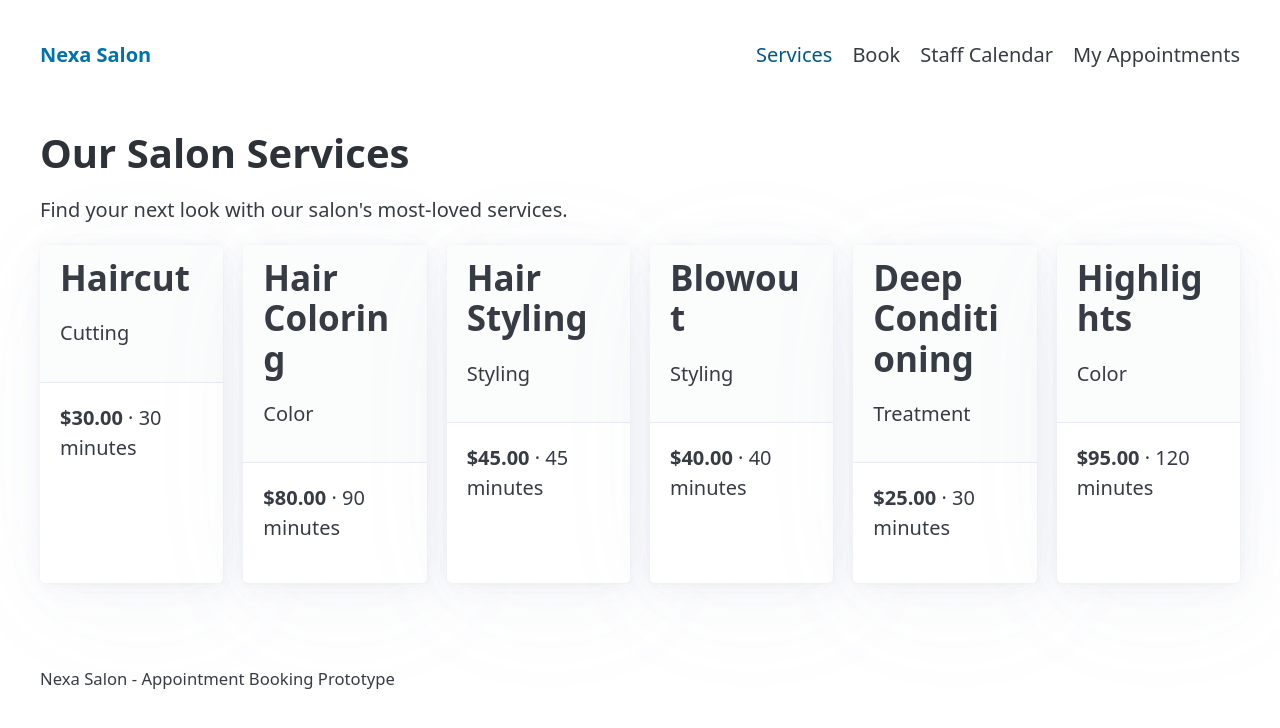
After one commit to shivamyadav-blip/egn475-salon-yadav, a Flask app: page /services in a window 1280 px wide. The commit adds this page. Shown: the top 728 px of the page. Run offline with Flask 3, Linux system fonts and the light colour scheme; some libraries are stand-ins or nearby versions.

Commit message:
Add services list with sample data

```diff
--- a/app.py
+++ b/app.py
@@ -2,6 +2,51 @@
 from flask import Flask, render_template
 
 app = Flask(__name__)
+
+SAMPLE_SERVICES = [
+    {
+        "id": 1,
+        "name": "Haircut",
+        "category": "Cutting",
+        "duration_minutes": 30,
+        "price_cents": 3000,
+    },
+    {
+        "id": 2,
+        "name": "Hair Coloring",
+        "category": "Color",
+        "duration_minutes": 90,
+        "price_cents": 8000,
+    },
+    {
+        "id": 3,
+        "name": "Hair Styling",
+        "category": "Styling",
+        "duration_minutes": 45,
+        "price_cents": 4500,
+    },
+    {
+        "id": 4,
+        "name": "Blowout",
+        "category": "Styling",
+        "duration_minutes": 40,
+        "price_cents": 4000,
+    },
+    {
+        "id": 5,
+        "name": "Deep Conditioning",
+        "category": "Treatment",
+        "duration_minutes": 30,
+        "price_cents": 2500,
+    },
+    {
+        "id": 6,
+        "name": "Highlights",
+        "category": "Color",
+        "duration_minutes": 120,
+        "price_cents": 9500,
+    },
+]
 
 
 @app.context_processor
@@ -13,5 +58,11 @@ def inject_registered_endpoints():
 def index():
     return render_template("index.html")
 
+
+@app.route("/services")
+def services():
+    return render_template("services.html", services=SAMPLE_SERVICES)
+
+
 if __name__ == "__main__":
     app.run(debug=True)
--- a/templates/base.html
+++ b/templates/base.html
@@ -28,7 +28,7 @@
           ] %}
             <li>
               {% if endpoint in registered_endpoints %}
-                <a href="{{ url_for(endpoint) }}">{{ label }}</a>
+                <a href="{{ url_for(endpoint) }}"{% if request.endpoint == endpoint %} aria-current="page"{% endif %}>{{ label }}</a>
               {% else %}
                 <span aria-disabled="true">{{ label }}</span>
               {% endif %}
--- /dev/null
+++ b/templates/services.html
@@ -0,0 +1,26 @@
+{% extends "base.html" %}
+
+{% block title %}Services | Nexa Salon{% endblock %}
+{% block description %}Explore haircut, coloring, and styling services at Nexa Salon.{% endblock %}
+
+{% block content %}
+  <h1>Our Salon Services</h1>
+  <p>Find your next look with our salon's most-loved services.</p>
+
+  <section aria-label="Available salon services">
+    <div class="grid">
+      {% for service in services %}
+        <article>
+          <header>
+            <h2>{{ service.name }}</h2>
+            <p>{{ service.category }}</p>
+          </header>
+          <p>
+            <strong>${{ "%.2f"|format(service.price_cents / 100) }}</strong>
+            <span aria-label="Duration">· {{ service.duration_minutes }} minutes</span>
+          </p>
+        </article>
+      {% endfor %}
+    </div>
+  </section>
+{% endblock %}
```
